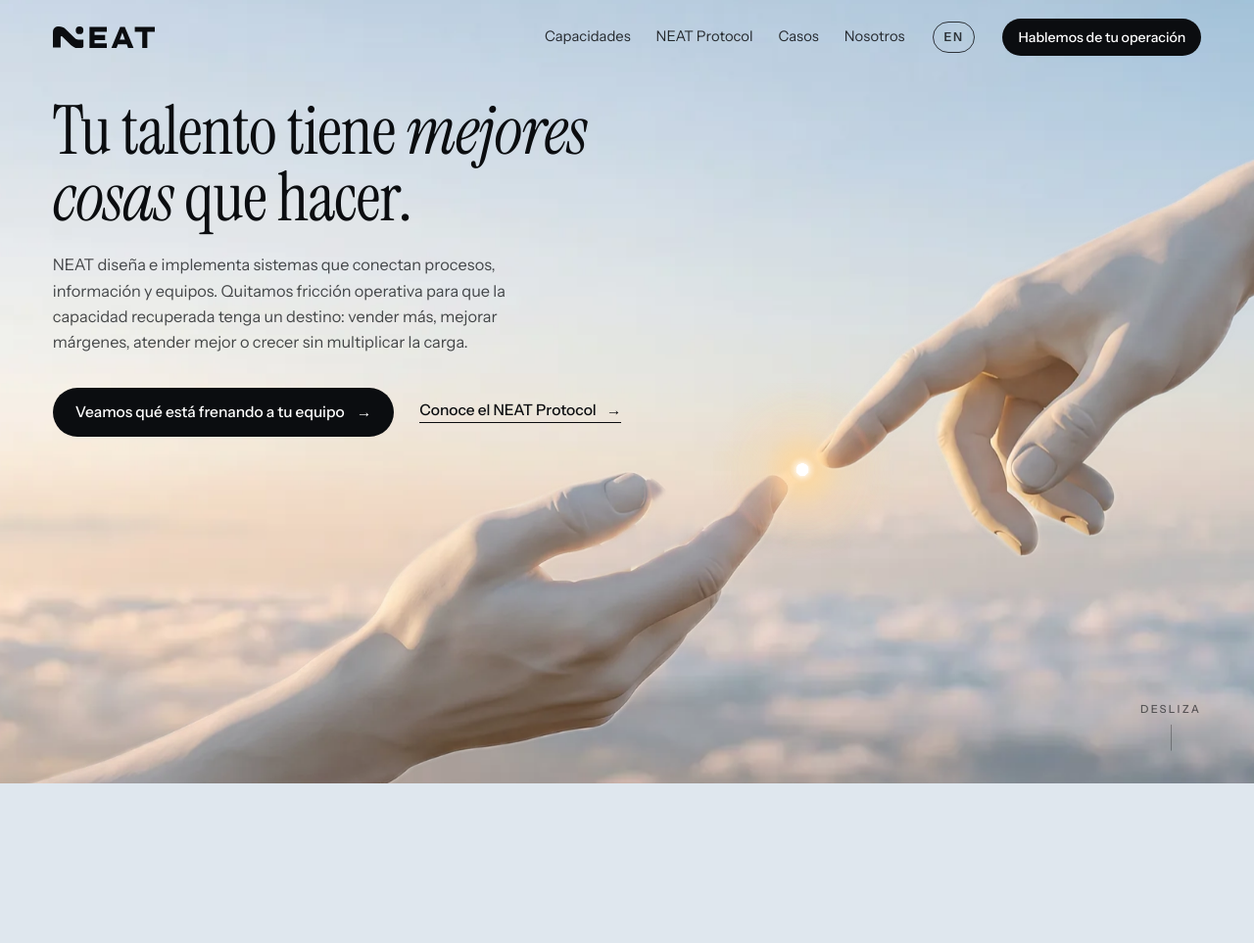
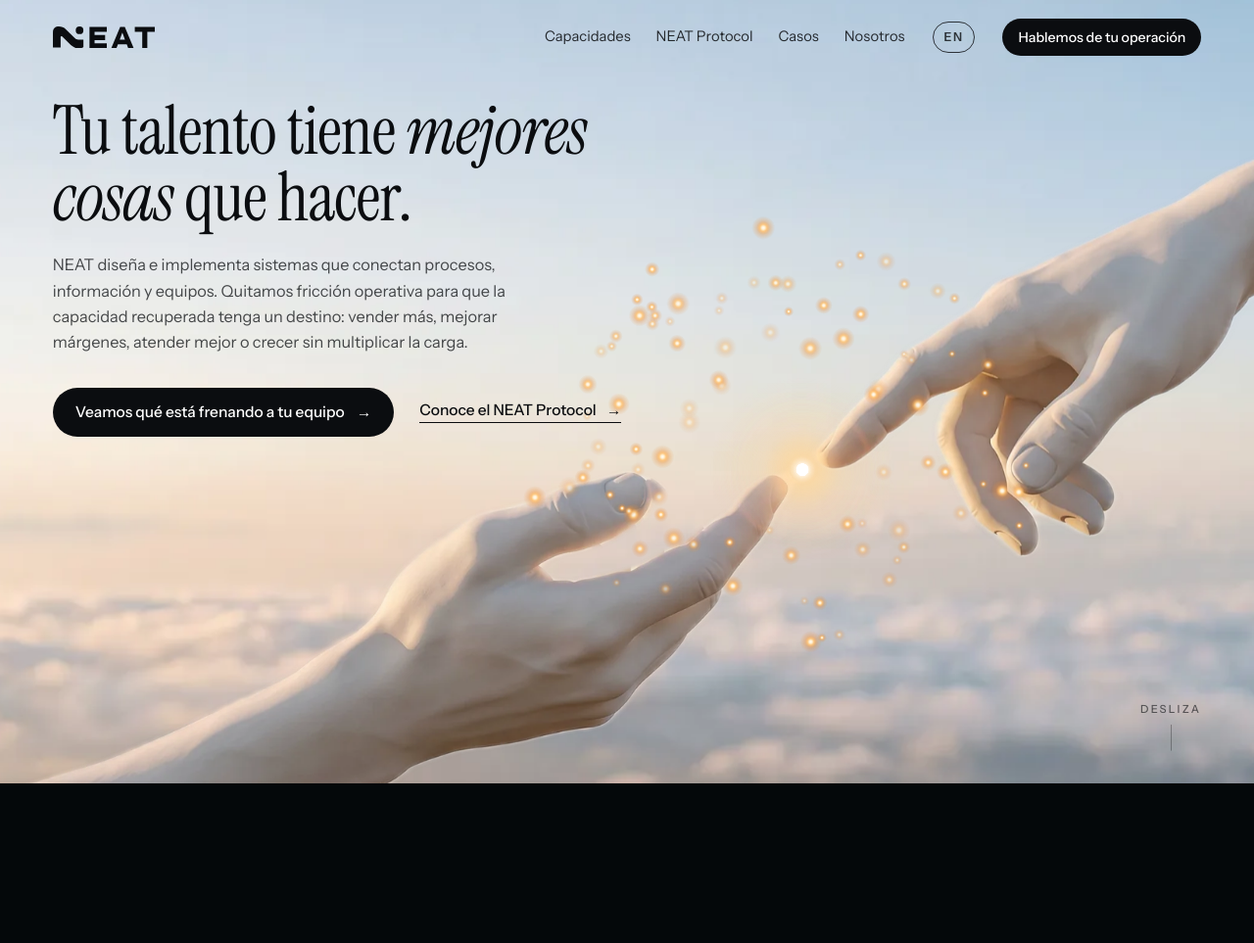
Before and after one commit to jeandelamarkm-ui/neat-web, a plain HTML site: page index.html in a window 1280 px wide. Shown: the top 963 px of the page at 98% size. Drawn offline with Linux system fonts and the light colour scheme.

Commit message:
Inicio: enjambre de luz alrededor de los dedos y estrellas al caer la noche

```diff
--- a/assets/neat.css
+++ b/assets/neat.css
@@ -142,10 +142,10 @@ p { margin: 0; }
 .menu-open .head::before { opacity: 0; }
 
 /* ---------- héroe de las manos ---------- */
-.hero { position: relative; height: 185vh; height: 185svh; background: #dfe7ee; }
-.hero-pin { position: sticky; top: 0; height: 100vh; height: 100svh; height: 100dvh; overflow: hidden; background: #dfe7ee; }
+.hero { position: relative; height: 185vh; height: 185svh; } /* sin fondo propio: de noche se ve el polvo de luz de detrás */
+.hero-pin { position: sticky; top: 0; height: 100vh; height: 100svh; height: 100dvh; overflow: hidden; }
 .sky { position: absolute; inset: -2%; background: #dfe7ee center 40% / cover no-repeat; will-change: transform; }
-.night { position: absolute; inset: 0; background: radial-gradient(120% 90% at 50% 46%, #16130f 0%, var(--night) 62%); opacity: 0; will-change: opacity; }
+.night { position: absolute; inset: 0; background: radial-gradient(62% 40% at 50% 44%, rgba(34, 27, 18, 0.85) 0%, rgba(4, 8, 10, 0) 100%); opacity: 0; will-change: opacity; }
 .stage {
   position: absolute; left: 64%; top: 60%;
   width: max(130vw, 215vh); width: max(130vw, 215svh);
@@ -463,3 +463,8 @@ main { position: relative; }
 @media (hover: none) {
   .head::before { -webkit-backdrop-filter: none; backdrop-filter: none; background: rgba(6, 8, 11, 0.93); }
 }
+
+/* enjambre de luz alrededor de los dedos (inicio) */
+.swarm { position: absolute; inset: 0; width: 100%; height: 100%; pointer-events: none; opacity: 0; transition: opacity 1.2s var(--ease); }
+.swarm.on { opacity: 1; }
+@media (prefers-reduced-motion: reduce) { .swarm { display: none; } }
--- a/assets/neat.js
+++ b/assets/neat.js
@@ -131,6 +131,86 @@
     paintHero(true);
   }
   var lastP = -1;
+  // las manos son lo más grande y pesado: se mueven con un poco de retraso
+  function paintHands(pp) {
+    var a = smooth(0, 0.42, pp) * 0.82;
+    H.l.style.transform = "translate(" + (0.010 * H.w * a) + "px," + (-0.0225 * H.h * a) + "px)";
+    H.r.style.transform = "translate(" + (-0.010 * H.w * a) + "px," + (0.0225 * H.h * a) + "px)";
+  }
+
+  /* ---------- enjambre de luz: chispas pequeñas y rápidas alrededor de los dedos ---------- */
+  var SW = null;
+  function setupSwarm() {
+    var cv = hero && hero.querySelector(".swarm");
+    if (!cv || !cv.getContext || reduce) return;
+    var ctx = cv.getContext("2d");
+    // una chispa dibujada una vez y reutilizada (más barato que sombras en cada cuadro)
+    var spr = document.createElement("canvas"); spr.width = spr.height = 48;
+    var g = spr.getContext("2d"), gr = g.createRadialGradient(24, 24, 0, 24, 24, 24);
+    gr.addColorStop(0, "rgba(255,253,248,1)"); gr.addColorStop(0.14, "rgba(255,240,210,1)");
+    gr.addColorStop(0.3, "rgba(255,196,118,0.9)"); gr.addColorStop(0.58, "rgba(236,146,62,0.32)"); gr.addColorStop(1, "rgba(236,146,62,0)");
+    g.fillStyle = gr; g.fillRect(0, 0, 48, 48);
+    SW = { cv: cv, ctx: ctx, spr: spr, m: [], w: 0, h: 0, ph: 0, run: false, vis: true, last: 0 };
+    function size(e) {
+      if (e && SW.w === window.innerWidth && Math.abs(window.innerHeight - SW.h) < 220) return;
+      var dpr = Math.min(window.devicePixelRatio || 1, 1.5);
+      SW.w = window.innerWidth; SW.h = window.innerHeight;
+      cv.width = Math.round(SW.w * dpr); cv.height = Math.round(SW.h * dpr);
+      ctx.setTransform(dpr, 0, 0, dpr, 0, 0);
+      var n = SW.w >= 900 ? 90 : 56;
+      if (SW.m.length !== n) {
+        SW.m = [];
+        for (var i = 0; i < n; i++) {
+          SW.m.push({ x: -99, y: -99, ph: Math.random() * 6.2832, sp: 0.7 + Math.random() * 0.9, rx: 0.35 + Math.random() * 0.65, ry: 0.25 + Math.random() * 0.55,
+            tilt: (Math.random() - 0.5) * 1.2, sz: 9 + Math.random() * 15, del: Math.random(), fl: Math.random() * 6.2832 });
+        }
+      }
+    }
+    size();
+    window.addEventListener("resize", size);
+    if ("IntersectionObserver" in window) {
+      new IntersectionObserver(function (en) { SW.vis = en[0].isIntersecting; if (SW.vis) kickSwarm(); }).observe(hero);
+    }
+    SW.ph = heroProgress();
+    cv.classList.add("on");
+    kickSwarm();
+  }
+  function kickSwarm() { if (SW && !SW.run && SW.vis && !document.hidden) { SW.run = true; requestAnimationFrame(loopSwarm); } }
+  function loopSwarm(t) {
+    if (!SW.vis || document.hidden) { SW.run = false; paintHands(heroProgress()); return; }
+    var p = heroProgress();
+    SW.ph += (p - SW.ph) * 0.07;
+    if (Math.abs(p - SW.ph) < 0.0005) SW.ph = p;
+    paintHands(SW.ph);
+    var ctx = SW.ctx, W = SW.w, Hh = SW.h;
+    ctx.clearRect(0, 0, W, Hh);
+    var gone = smooth(0.44, 0.58, p);
+    if (gone < 1) {
+      var c = H.core.getBoundingClientRect(), cx = c.left + c.width / 2, cy = c.top + c.height / 2;
+      var R = Math.min(W, Hh) * (W >= 900 ? 0.34 : 0.36), tt = t * 0.001;
+      // el centro del enjambre deambula un poco, como una bandada
+      var wx = Math.sin(tt * 0.53) * R * 0.18, wy = Math.cos(tt * 0.41) * R * 0.12;
+      for (var i = 0; i < SW.m.length; i++) {
+        var q = SW.m[i];
+        var pull = smooth(0.06 + 0.26 * q.del, 0.2 + 0.24 * q.del, p); // cada chispa entra a su tiempo
+        var r = R * (1 - pull);
+        var ang = q.ph + tt * q.sp * (1.2 + 2.4 * pull);
+        var ox = Math.cos(ang) * r * q.rx, oy = Math.sin(ang) * r * q.ry;
+        var tx = cx + (ox * Math.cos(q.tilt) - oy * Math.sin(q.tilt)) + wx * (1 - pull);
+        var ty = cy + (ox * Math.sin(q.tilt) + oy * Math.cos(q.tilt)) + wy * (1 - pull);
+        if (q.x < -50) { q.x = tx; q.y = ty; }
+        q.x += (tx - q.x) * 0.22; q.y += (ty - q.y) * 0.22;
+        var a = (0.7 + 0.3 * Math.sin(tt * 3.1 * q.sp + q.fl)) * (1 - pull * 0.7) * (1 - gone);
+        if (a < 0.02) continue;
+        var s = q.sz * (1 - 0.6 * pull);
+        ctx.globalAlpha = a;
+        ctx.drawImage(SW.spr, q.x - s / 2, q.y - s / 2, s, s);
+      }
+      ctx.globalAlpha = 1;
+    }
+    if (gone >= 1 && Math.abs(p - SW.ph) < 0.001) { SW.run = false; return; }
+    requestAnimationFrame(loopSwarm);
+  }
   function heroProgress() {
     var r = hero.getBoundingClientRect();
     var span = hero.offsetHeight - window.innerHeight;
@@ -141,12 +221,12 @@
     var p = reduce ? 0 : heroProgress();
     if (!force && Math.abs(p - lastP) < 0.0004) return;
     lastP = p;
-    var a = smooth(0, 0.42, p) * 0.82;
-    H.l.style.transform = "translate(" + (0.010 * H.w * a) + "px," + (-0.0225 * H.h * a) + "px)";
-    H.r.style.transform = "translate(" + (-0.010 * H.w * a) + "px," + (0.0225 * H.h * a) + "px)";
+    if (!SW || !SW.run) paintHands(p);
     var handsOut = 1 - smooth(0.42, 0.66, p);
     H.l.style.opacity = H.r.style.opacity = handsOut;
     H.sky.style.transform = "scale(" + (1 + 0.06 * smooth(0, 1, p)) + ")";
+    // cae la noche: el cielo se apaga y aparecen las estrellas que siguen bajando por la página
+    H.sky.style.opacity = 1 - smooth(0.34, 0.74, p);
     H.night.style.opacity = smooth(0.32, 0.72, p);
     var e = smooth(0.48, 0.95, p);
     H.stage.style.transform = "translate(" + H.tx * e + "px," + H.ty * e + "px) scale(" + (1 + (H.s - 1) * e) + ")";
@@ -306,7 +386,7 @@
   }
   function starsOpacity() {
     if (!hero || reduce) return 1;
-    return smooth(0.8, 1, heroProgress());
+    return smooth(0.46, 0.8, heroProgress());
   }
   function loopStars(t) {
     S.running = false;
@@ -327,6 +407,7 @@
       ticking = false;
       paintHero(false);
       paintHead();
+      kickSwarm();
       if (reduce && S) loopStars(0);
     });
   }
@@ -337,7 +418,7 @@
     resizeQueued = true;
     requestAnimationFrame(function () { resizeQueued = false; measureHero(); sizeDemo(); paintHead(); });
   });
-  document.addEventListener("visibilitychange", kickStars);
+  document.addEventListener("visibilitychange", function () { kickStars(); kickSwarm(); });
 
   measureHero();
   paintHead();
@@ -345,8 +426,9 @@
   startReveal();
 
   function afterLoad() {
-    // el polvo de luz arranca cuando la primera pantalla ya se ve
+    // el polvo de luz y el enjambre arrancan cuando la primera pantalla ya se ve
     idleRun(startStars);
+    idleRun(setupSwarm);
   }
   function startStars() {
     setupStars();
--- a/index.html
+++ b/index.html
@@ -49,6 +49,7 @@
       <div class="hand hand-r"><img src="assets/mano-der.webp" alt="" width="1103" height="730" decoding="async" fetchpriority="high"></div>
       <div class="spark" aria-hidden="true"><div class="glow"><i></i></div><div class="core"></div></div>
     </div>
+    <canvas class="swarm" aria-hidden="true"></canvas>
     <div class="hero-copy">
       <div class="wrap">
         <h1 class="display">Tu talento tiene <em>mejores cosas</em> que hacer.</h1>
```
Also changed, not shown: en/index.html (+1 -0 lines).
